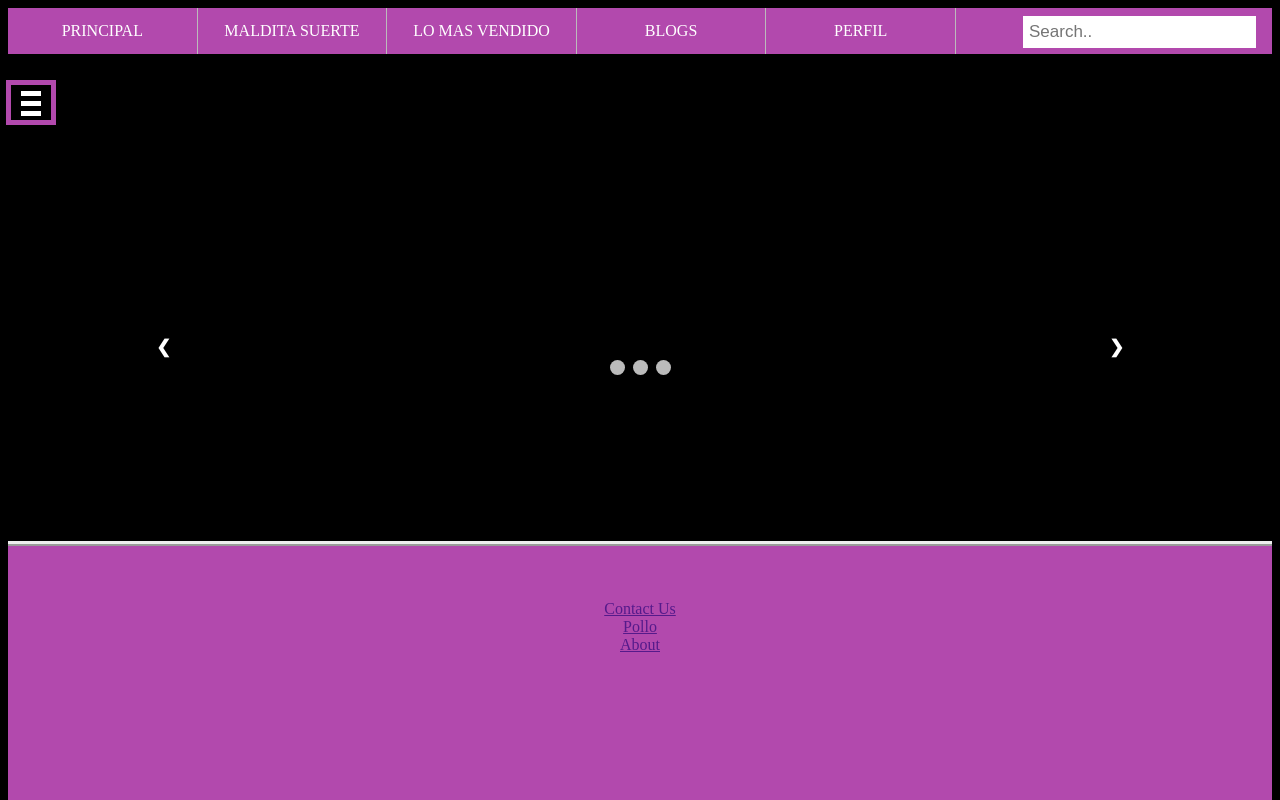
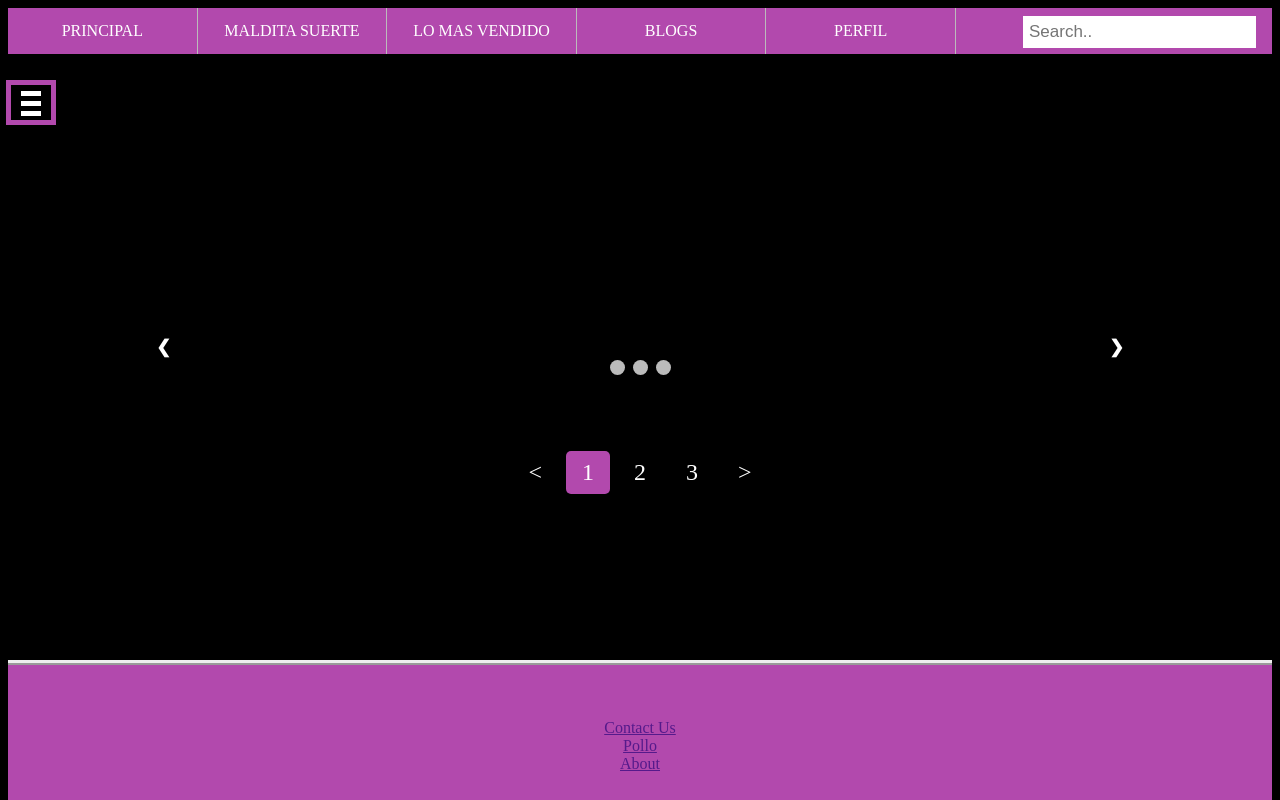
Before and after one commit to Roudart/Propuesta, a plain HTML site: page Index.html in a window 1280 px wide. Shown: the top 800 px of the page. Drawn offline with Linux system fonts and the light colour scheme.

Commit message:
Pagination agregado. Está feo y no funciona, pero ya tenemos

```diff
--- a/Index.html
+++ b/Index.html
@@ -70,6 +70,19 @@
   </div>
 
 
+  <br><br><br><br>
+  <div class="center">
+    <div class="pagination">
+      <a href="#"> < </a>
+      <a class="active" href="#">1</a>
+      <a href="#">2</a>
+      <a href="#">3</a>
+      <a href="#"> > </a>
+    </div>
+  </div>
+
+
+
 </body>
 
 
--- a/main.css
+++ b/main.css
@@ -64,6 +64,31 @@ body#mainBG{
     background-repeat: no-repeat;
     background-position-x: 50%;
     background-position-y: -10%;
+}
+
+.pagination {
+  display: inline-block;
+}
+
+.pagination a {
+  color: white;
+  float: left;
+  padding: 8px 16px;
+  font-size: 150%;
+  text-decoration: none;
+  border-radius: 5px;
+  margin: 0 4px;
+}
+
+.pagination a.active {
+  background-color: #b249ad;
+  color: white;
+}
+
+.pagination a:hover:not(.active) {background-color: #8349b2;}
+
+.center {
+  text-align: center;
 }
 
 /* AQUI EMPIEZA EL CODIGO PARA EL NAV BAR */
--- a/main.js
+++ b/main.js
@@ -21,5 +21,5 @@ function showSlides() {
     slideIndex++;
     if (slideIndex > slides.length) {slideIndex = 1}
     slides[slideIndex-1].style.display = "block";
-    setTimeout(showSlides, 4000); // Change image every 2 seconds
+    // setTimeout(showSlides, 4000); // Change image every 2 seconds
   }
```
